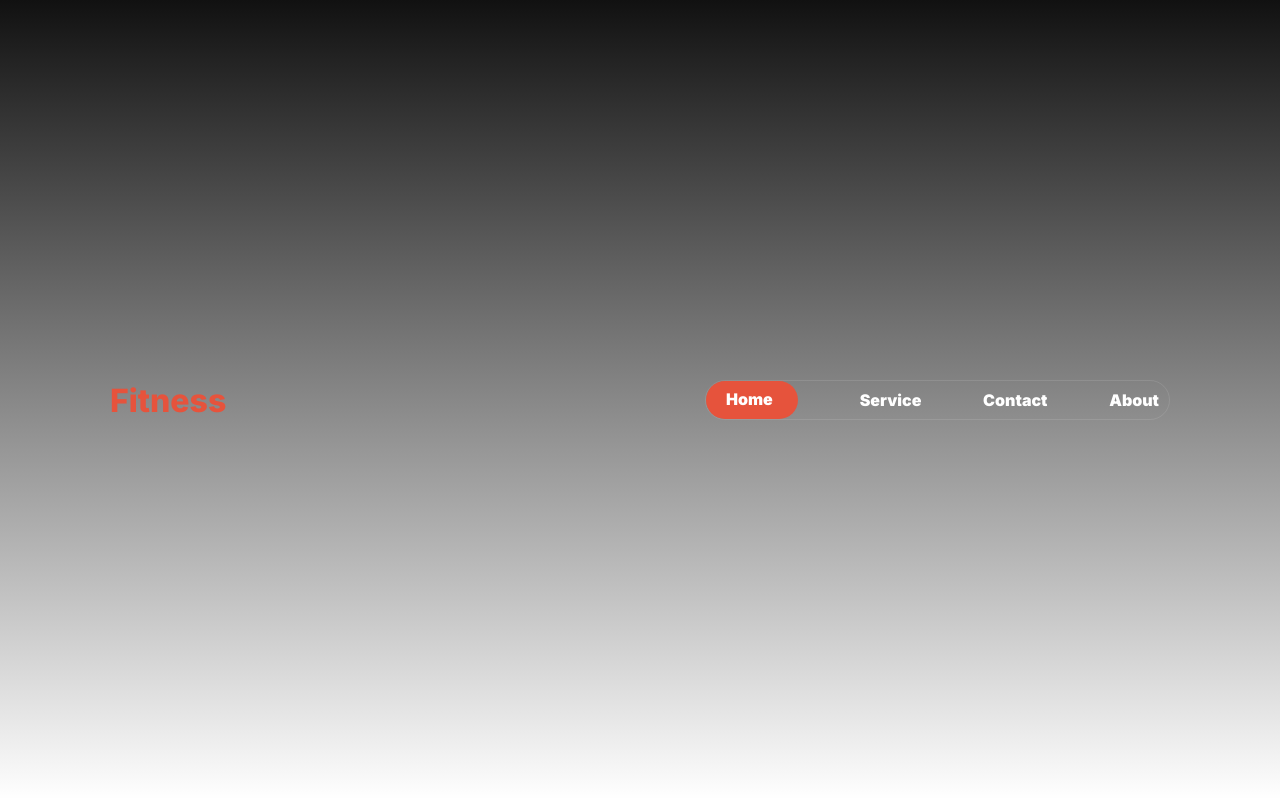
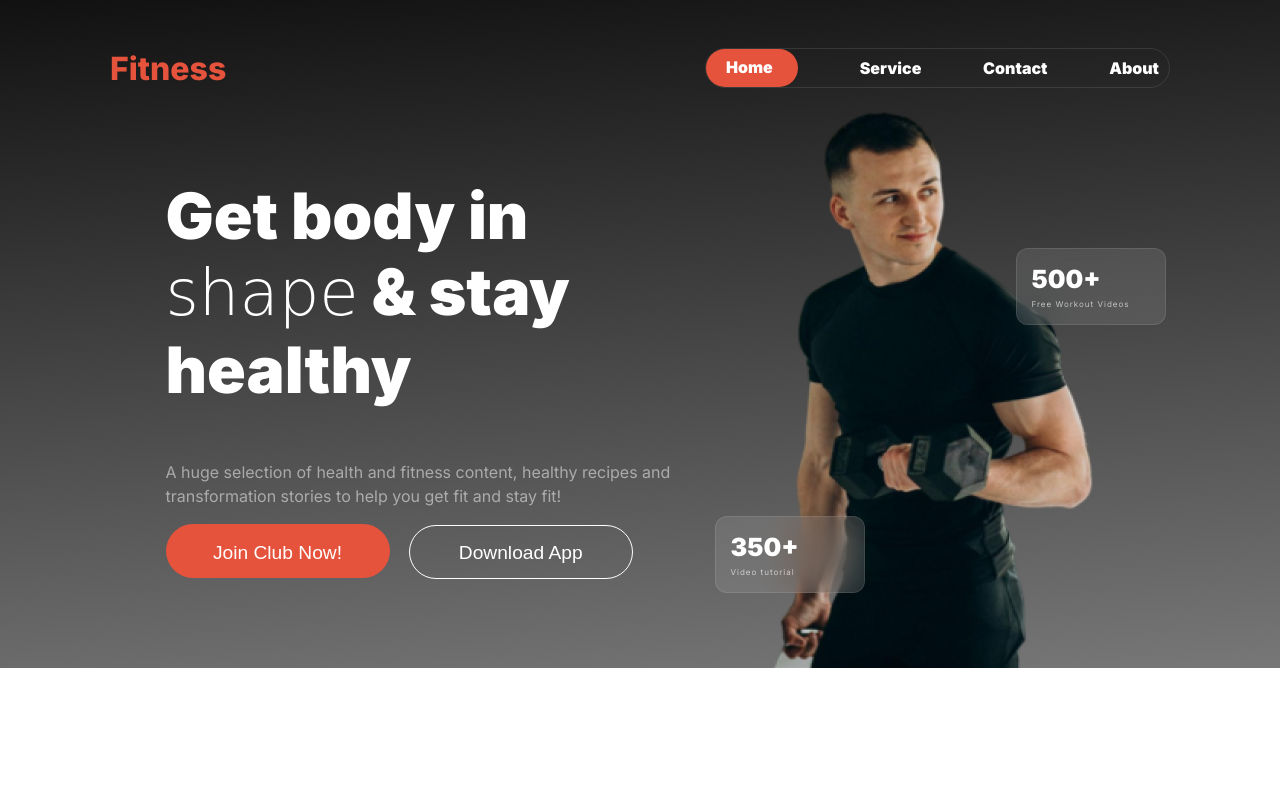
Before and after one commit to Nafees37/exercise-css-responsive-website, a plain HTML site: page index.html in a window 1280 px wide. Drawn offline with Linux system fonts and the light colour scheme; a web font is replaced by a local one.

Commit message:
header section end

```diff
--- a/index.html
+++ b/index.html
@@ -16,9 +16,12 @@
 
 
     <div class="row">
-      <header class="header">
+      <header>
+        <div class="header">
           <div class="col-1">
-          <a href="index.html"><h1 class="logo">Fitness</h1></a>
+            <a href="index.html">
+              <h1 class="logo">Fitness</h1>
+            </a>
           </div>
           <div class="col-2">
             <nav>
@@ -30,6 +33,37 @@
               </ul>
             </nav>
           </div>
+        </div>
+        <section class="section_1">
+          <div class="col-3">
+            <h1 class="header_h1">Get body in <br> <span class="shape">shape</span> & stay <br> healthy</h1>
+            <p class="header_p1">A huge selection of health and fitness content, healthy recipes and transformation
+              stories to help you
+              get fit and stay fit!</p>
+            <div class="header-btn">
+              <button class="btn-primary">Join Club Now!</button>
+              <button class="btn-primary btn-header">Download App</button>
+            </div>
+          </div>
+          <div class="col-4">
+            <div class="top-tool">
+              <p class="five">500+</p>
+              <p class="Videos">Free Workout Videos</p>
+            </div>
+
+            <div class="img">
+              <img src="./images/Images 2.png" alt="Images 2.png">
+            </div>
+
+            <div class="bottom-tool">
+
+                <p class="three">350+</p>
+                <p class="tutorial">Video tutorial</p>
+
+            </div>
+
+          </div>
+        </section>
       </header>
     </div>
 
--- a/style/style.css
+++ b/style/style.css
@@ -1,5 +1,5 @@
 /* css font family cdn link */
-@import url('https://fonts.googleapis.com/css2?family=Inter:wght@100..900&display=swap');
+@import url('https://fonts.googleapis.com/css2?family=Inter:wght@100..900&family=Playwrite+CU:wght@100..400&display=swap');
 
 .inter-fontFamily {
   font-family: "Inter", sans-serif;
@@ -30,8 +30,11 @@
   width: 224px;
   height: 54px;
   padding: 16px 40px 16px 40px;
-  margin: 0px 14px;
   border-radius: 42px;
+  color: white;
+  font-size: 1.2rem;
+  border: 2px solid transparent;
+  cursor: pointer;
 }
 
 .row {
@@ -43,15 +46,14 @@
 /* custom css */
 
 .container-header {
-  background: linear-gradient(180.00deg, rgb(17, 17, 17), rgba(119, 119, 119, 0) 100%);
+  background: linear-gradient(176deg, rgb(17 17 17), rgb(119 119 119) 100%);
 }
 
 .header {
-
   display: flex;
   justify-content: space-between;
   align-items: center;
-  height: 100vh;
+  padding-top: 3rem;
 }
 
 .logo {
@@ -83,3 +85,101 @@
   background: rgb(230, 83, 60);
   border-radius: 46px;
 }
+
+.section_1{
+  display: flex;
+  align-items: center;
+  justify-content: center;
+}
+
+.header_h1{
+  width: 520px;
+height: 282px;
+font-size: 4rem;
+font-weight: 900;
+line-height: 120%;
+}
+
+.shape{
+  font-family: "Playwrite CU", cursive;
+  font-weight: 200;
+}
+
+.header_p1{
+color: rgba(255, 255, 255, 0.5);
+font-size: 1rem;
+font-weight: 400;
+line-height: 24px;
+}
+
+.col-3{
+  width: 600px;
+}
+
+.header-btn{
+  margin-top: 1rem;
+}
+
+.btn-header{
+  box-sizing: border-box;
+border: 1px solid rgb(255, 255, 255);
+border-radius: 42px;
+background-color: transparent;
+margin-left: 1rem;
+
+}
+
+.col-4 {
+  position: relative;
+}
+.col-4{
+  position: relative;
+}
+.col-4 .img{
+  width: 349px;
+height: 580px;
+}
+.col-4 .img img{
+  width: 100%;
+  height: auto;
+}
+
+.top-tool {
+  position: absolute;
+  top: 160px;
+  left: 250px;
+  width: 150px;
+  font-size: 16px;
+  border: 1px solid rgba(255, 255, 255, 0.1);
+  border-radius: 12px;
+  backdrop-filter: blur(20px);
+  background: rgba(255, 255, 255, 0.1);
+  padding: 15px;
+}
+
+.five, .three{
+  font-size: 25px;
+}
+
+.top-tool .Videos, .tutorial {
+  font-size: 0.5rem;
+  margin-top: 5px;
+
+
+  color: rgba(255, 255, 255, 0.65);
+font-weight: 400;
+letter-spacing: 1px;
+}
+
+.bottom-tool{
+  position: absolute;
+  bottom: 75px;
+  right: 250px;
+  width: 150px;
+  font-size: 16px;
+  border: 1px solid rgba(255, 255, 255, 0.1);
+  border-radius: 12px;
+  backdrop-filter: blur(20px);
+  background: rgba(255, 255, 255, 0.1);
+  padding: 15px;
+}
```
Lines whose indentation alone changed are shown as unchanged.
